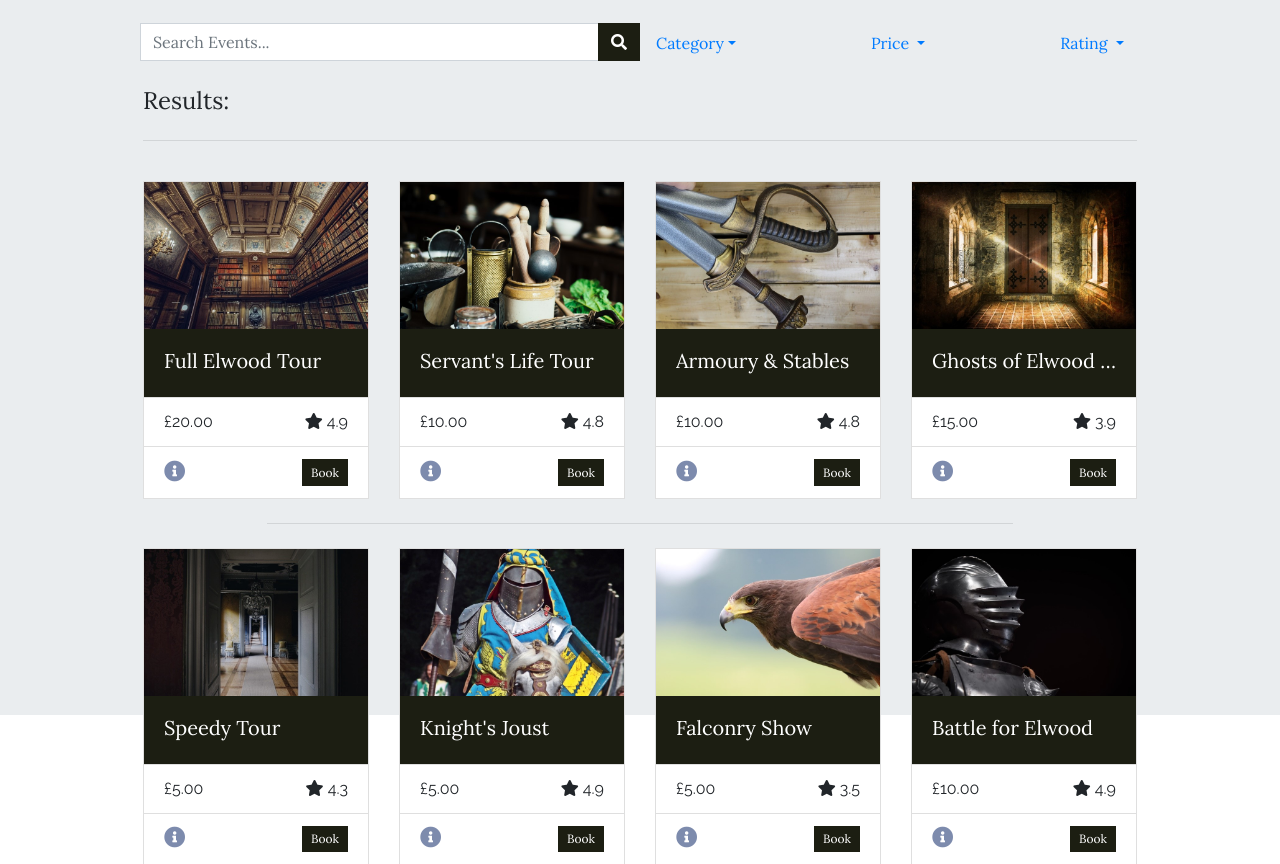
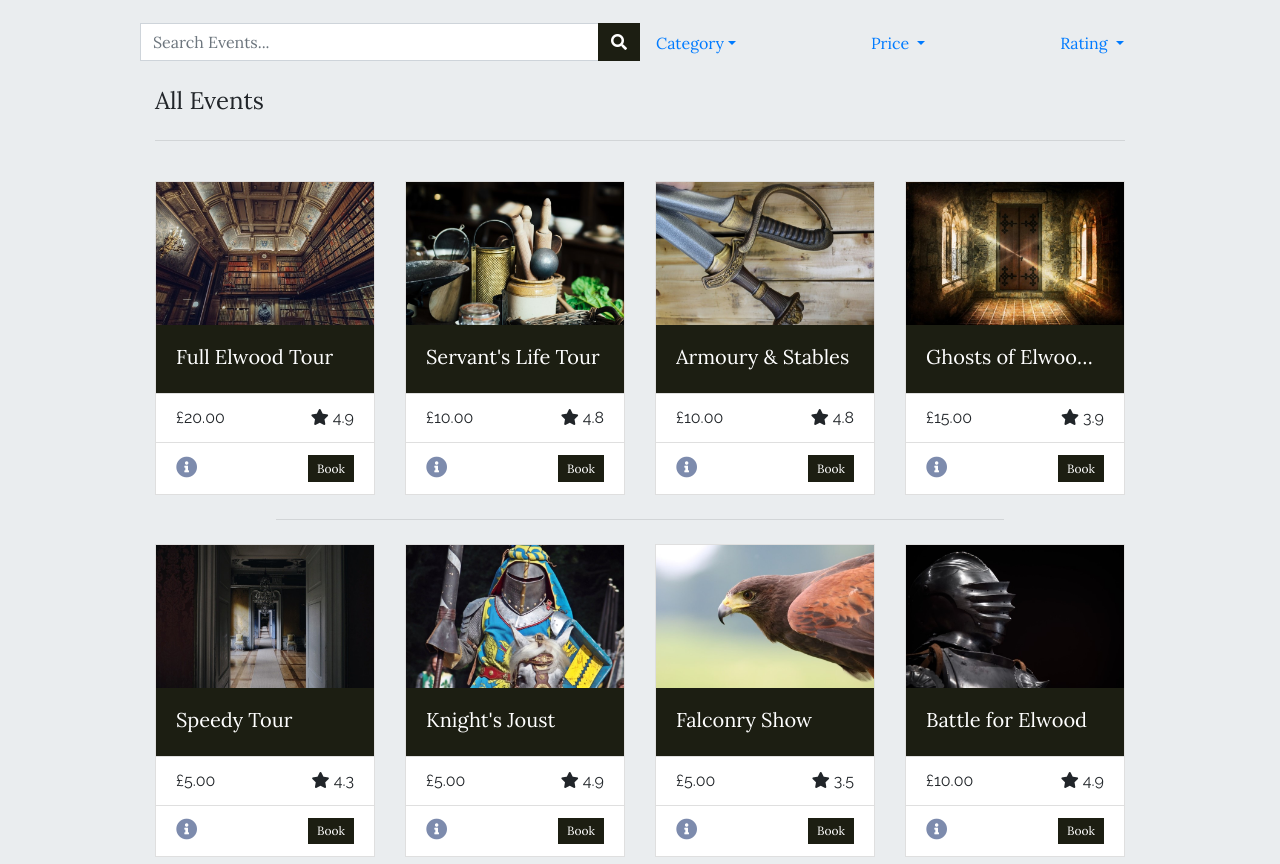
Before and after one commit to SDGreen/elwood-castle, a Django app: page /events/ in a window 1280 px wide. Shown: the part 85-949 px from the top of the page. Run offline with Django 3.2, Linux system fonts and the light colour scheme; data comes from the database, SQL or seed files in the repository; some web fonts are replaced.

Commit message:
advanced search feature added

```diff
--- a/events/templates/events/events.html
+++ b/events/templates/events/events.html
@@ -6,12 +6,12 @@
     <div id="event-search" class="row mx-auto guttered heading-text pt-4 mb-4">
 
         <div class="col-12 col-lg-6">
-            <form class="d-block form-inline ">
+            <form method="GET" action="{% url 'events' %}" class="d-block form-inline ">
                 <div class="input-group">
-                    <input type="text" class="form-control rounded-0" placeholder="Search Events..."
-                        aria-label="Recipient's username" aria-describedby="basic-addon2">
+                    <input type="text" name="q" class="form-control rounded-0" placeholder="Search Events..."
+                        aria-label="Search Box">
                     <div class="input-group-append">
-                        <button class="btn button rounded-0" type="button"><i class="fas fa-search"></i></button>
+                        <button class="btn button rounded-0" type="submit"><i class="fas fa-search"></i></button>
                     </div>
                 </div>
             </form>
@@ -22,7 +22,7 @@
                     aria-expanded="false">Category</a>
                 <div class="dropdown-menu rounded-0">
                     {% for category in categories %}
-                    <a class="dropdown-item" href="#">{{category.friendly_name}}</a>
+                    <a class="dropdown-item" href="{% url 'events' %}?category={{ category.name }}">{{category.friendly_name}}</a>
                     {% endfor %}
                 </div>
             </li>
@@ -34,7 +34,7 @@
 
                 </a>
                 <div class="dropdown-menu rounded-0">
-                    <a class="dropdown-item" href="#">Low to High</a>
+                    <a class="dropdown-item" href="{% url 'events' %}?sort=price">Low to High</a>
                     <a class="dropdown-item" href="#">High to Low</a>
                 </div>
             </li>
@@ -50,12 +50,19 @@
                 </div>
             </li>
         </div>
-        </div>
     </div>
     <div class="row mx-auto guttered mb-4">
 
         <div class="col-12">
-            <h2 class="text-l heading-text">Results:</h2>
+            <h2 class="text-l heading-text">
+                {% if query %}
+                    Found: {{ events|length }} Events
+                {% elif selected_category %}
+                    {{selected_category.friendly_name}}: {{ events | length }} Events
+                {% else %}
+                    All Events
+                {% endif %}
+            </h2>
 
         </div>
         <div class="col-12">
--- a/events/views.py
+++ b/events/views.py
@@ -1,20 +1,54 @@
 from django.shortcuts import render, redirect, reverse, get_object_or_404
 from django.contrib import messages
+from django.db.models import Q
 
 from .models import Category, Event
 
 
 # Create your views here.
 def all_events(request):
+    """
+    View for returning all or filtered events to the user
+    """
 
     events = Event.objects.all()
     categories = Category.objects.all()
+    selected_category = None
+    query = None
+    sort = None
+
+    if request.method == "GET":
+        if sort in request.GET:
+            sort = request.GET['sort']
+
+            events = events.order_by('price')
+
+        if "category" in request.GET:
+            selected_category = request.GET['category']
+            events = events.filter(category__name=selected_category)
+            try:
+                selected_category = get_object_or_404(Category,
+                                                      name=selected_category)
+            except Exception:
+                pass
+
+        if "q" in request.GET:
+            query = request.GET['q']
+            print(query)
+            filters = (Q(name__icontains=query) |
+                       Q(description__icontains=query) |
+                       Q(category__friendly_name__icontains=query))
+            events = events.filter(filters)
+
+
 
     template = 'events/events.html'
 
     context = {
         'events': events,
-        'categories': categories
+        'categories': categories,
+        'query': query,
+        'selected_category': selected_category,
     }
 
     return render(request, template, context)
```
